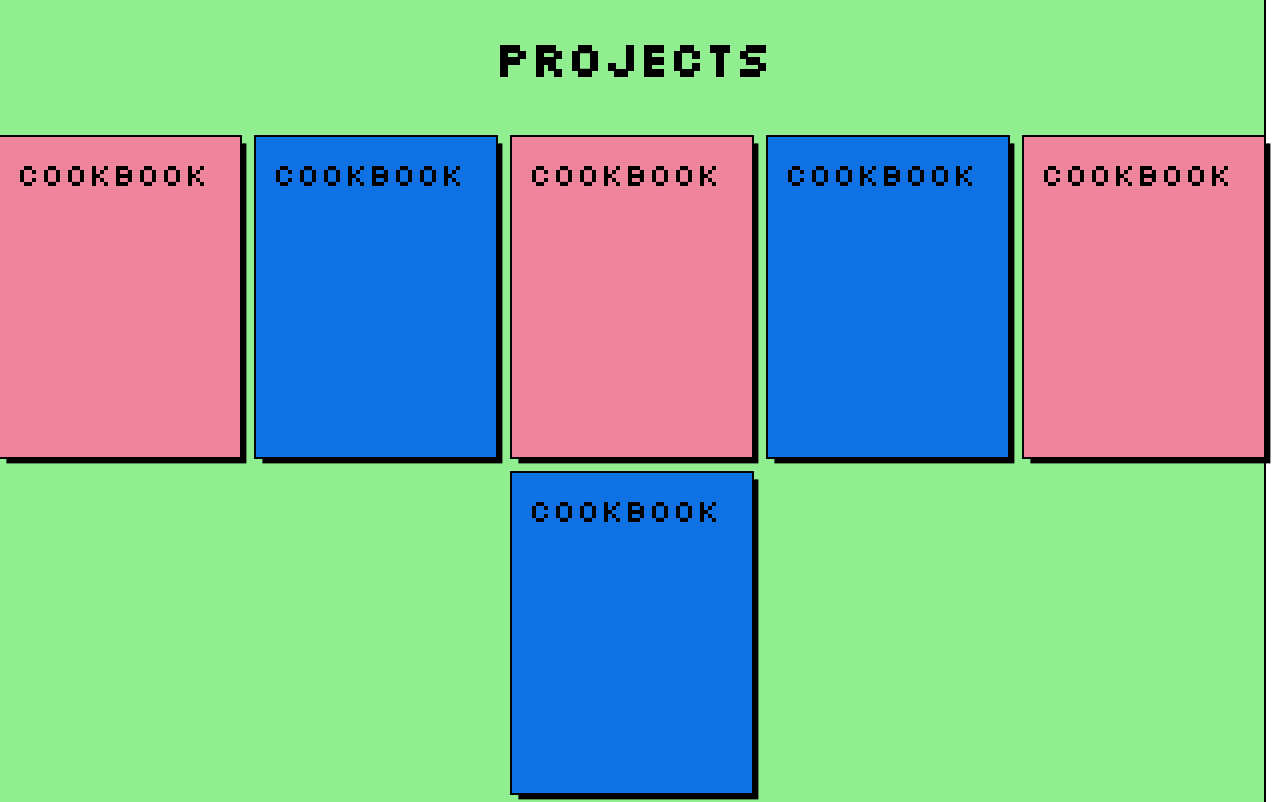
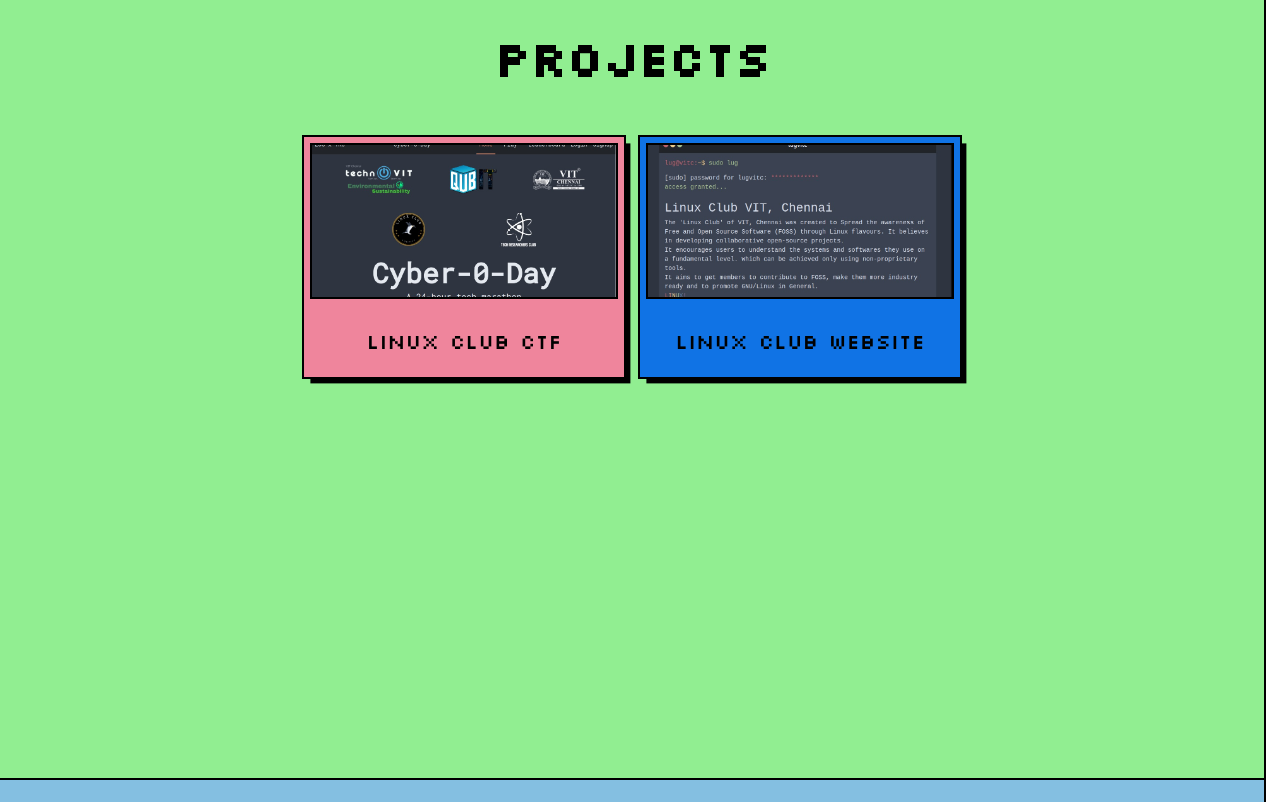
Before and after one commit to The5thAxiom/portfolio-techno, a plain HTML site: page portfolio/index.html in a window 1280 px wide. Shown: the part 1620-2422 px from the top of the page. Drawn offline with Linux system fonts and the light colour scheme.

Commit message:
added project cards

```diff
--- a/portfolio/index.html
+++ b/portfolio/index.html
@@ -39,55 +39,51 @@
             </section>
             <section id="projects">
                 <h2>Projects</h2>
-                <div class="cards">
-                    <div class="card">
+                <div class="project-cards">
+                    <a
+                        class="project-card"
+                        href="https://lugvitc.github.io/ctf"
+                        target="_blank"
+                        rel="noreferrer"
+                    >
                         <div class="on-hover">
-                            <div>Recipe Site</div>
-                            <div><img src="../dummy.jpeg" /></div>
-                            <div>Cookbook</div>
+                            <div class="text">
+                                <div class="bullet">
+                                    CTF platform for events conducted by the
+                                    Linux Club.
+                                </div>
+                                <div class="bullet">
+                                    Handled over 180+ concurrent users.
+                                </div>
+                                <div class="bullet">
+                                    ReactJS | Flask | PostgresSQL
+                                </div>
+                            </div>
                         </div>
-                        <div class="plain">Cookbook</div>
-                    </div>
-                    <div class="card">
+                        <div class="plain">
+                            <img class="image" src="images/projects/ctf.jpeg" />
+                            <div class="text">Linux Club CTF</div>
+                        </div>
+                    </a>
+                    <a
+                        class="project-card"
+                        href="https://lugvitc.github.io"
+                        target="_blank"
+                        rel="noreferrer"
+                    >
                         <div class="on-hover">
-                            <div>Recipe Site</div>
-                            <div><img src="../dummy.jpeg" /></div>
-                            <div>Cookbook</div>
+                            <div class="text">
+                                <div class="bullet">
+                                    Landing site for the Linux Club website.
+                                </div>
+                                <div class="bullet">ReactJS</div>
+                            </div>
                         </div>
-                        <div class="plain">Cookbook</div>
-                    </div>
-                    <div class="card">
-                        <div class="on-hover">
-                            <div>Recipe Site</div>
-                            <div><img src="../dummy.jpeg" /></div>
-                            <div>Cookbook</div>
+                        <div class="plain">
+                            <img class="image" src="images/projects/lug.jpeg" />
+                            <div class="text">Linux Club Website</div>
                         </div>
-                        <div class="plain">Cookbook</div>
-                    </div>
-                    <div class="card">
-                        <div class="on-hover">
-                            <div>Recipe Site</div>
-                            <div><img src="../dummy.jpeg" /></div>
-                            <div>Cookbook</div>
-                        </div>
-                        <div class="plain">Cookbook</div>
-                    </div>
-                    <div class="card">
-                        <div class="on-hover">
-                            <div>Recipe Site</div>
-                            <div><img src="../dummy.jpeg" /></div>
-                            <div>Cookbook</div>
-                        </div>
-                        <div class="plain">Cookbook</div>
-                    </div>
-                    <div class="card">
-                        <div class="on-hover">
-                            <div>Recipe Site</div>
-                            <div><img src="../dummy.jpeg" /></div>
-                            <div>Cookbook</div>
-                        </div>
-                        <div class="plain">Cookbook</div>
-                    </div>
+                    </a>
                 </div>
             </section>
             <section id="skills">
--- a/portfolio/project-cards.css
+++ b/portfolio/project-cards.css
@@ -1,4 +1,4 @@
-section#projects .cards {
+.project-cards {
     display: flex;
     flex-direction: row;
     justify-content: center;
@@ -7,53 +7,89 @@ section#projects .cards {
     row-gap: 1rem;
 }
 
-section#projects .card {
+.project-card {
     isolation: isolate;
     box-shadow: 0.4rem 0.4rem 0 black;
     position: relative;
-    min-width: 15rem;
-    min-height: 20rem;
-    overflow-y: hidden;
-    font-size: xx-large;
+    width: 20rem;
+    height: 15rem;
+    overflow: hidden;
+    font-size: 1.3rem;
+    outline: 2px solid black;
+    color: black;
+    text-decoration: none;
+    display: block;
+}
+
+.project-card > * {
+    position: absolute;
+    top: 0;
+    height: 100%;
+    width: 100%;
+}
+
+.project-card:nth-child(2n) > .plain {
+    background-color: var(--main-blue);
+}
+
+.project-card > .plain {
+    background-color: var(--main-pink);
+    z-index: 0;
+    display: flex;
+    flex-direction: column;
+    justify-content: flex-start;
+    align-items: center;
+}
+
+.project-card .plain .image {
+    margin: 0.5rem 0.5rem;
+    width: calc(100% - 1rem);
+    height: calc(70% - 1rem);
+    object-fit: cover;
     outline: 2px solid black;
 }
 
-section#projects .card > * {
-    padding: 1rem;
-    position: absolute;
-    top: 0;
-    height: calc(100% - 2rem);
-    width: calc(100% - 2rem);
+.project-card .plain .text {
+    display: grid;
+    place-items: center;
+    flex: 1;
+    width: 100%;
 }
 
-section#projects .card:nth-child(2n) > .plain {
-    background-color: var(--main-blue);
-}
-
-section#projects .card > .plain {
-    background-color: var(--main-pink);
-    z-index: 0;
-}
-
-section#projects .card:hover > .plain {
-    z-index: -100;
-}
-
-section#projects .card > .on-hover {
+.project-card > .on-hover {
     opacity: 0;
     z-index: -100;
     transform: translateY(-100%);
     transition: 0.2s ease-in-out;
     background-color: var(--main-orange);
+    font-size: 1.1rem;
 }
 
-section#projects .card:hover > .on-hover {
+.project-card > .on-hover > .text {
+    padding: 1rem;
+    height: calc(100% - 2rem);
+    display: flex;
+    flex-direction: column;
+    justify-content: space-evenly;
+    /* align-items: center; */
+}
+
+.bullet::before {
+    content: '■ ';
+    font-size: 1rem;
+}
+
+.project-card:hover > .plain {
+    z-index: -100;
+}
+
+.project-card:hover > .on-hover {
     opacity: 100%;
     transform: translateY(0);
     z-index: 0;
 }
 
-section#projects .card > .on-hover img {
+.project-card > .on-hover img {
     height: 100px;
     width: 100px;
 }
```
Also changed, not shown: portfolio/images/projects/ctf.jpeg (added), portfolio/images/projects/lug.jpeg (added).
